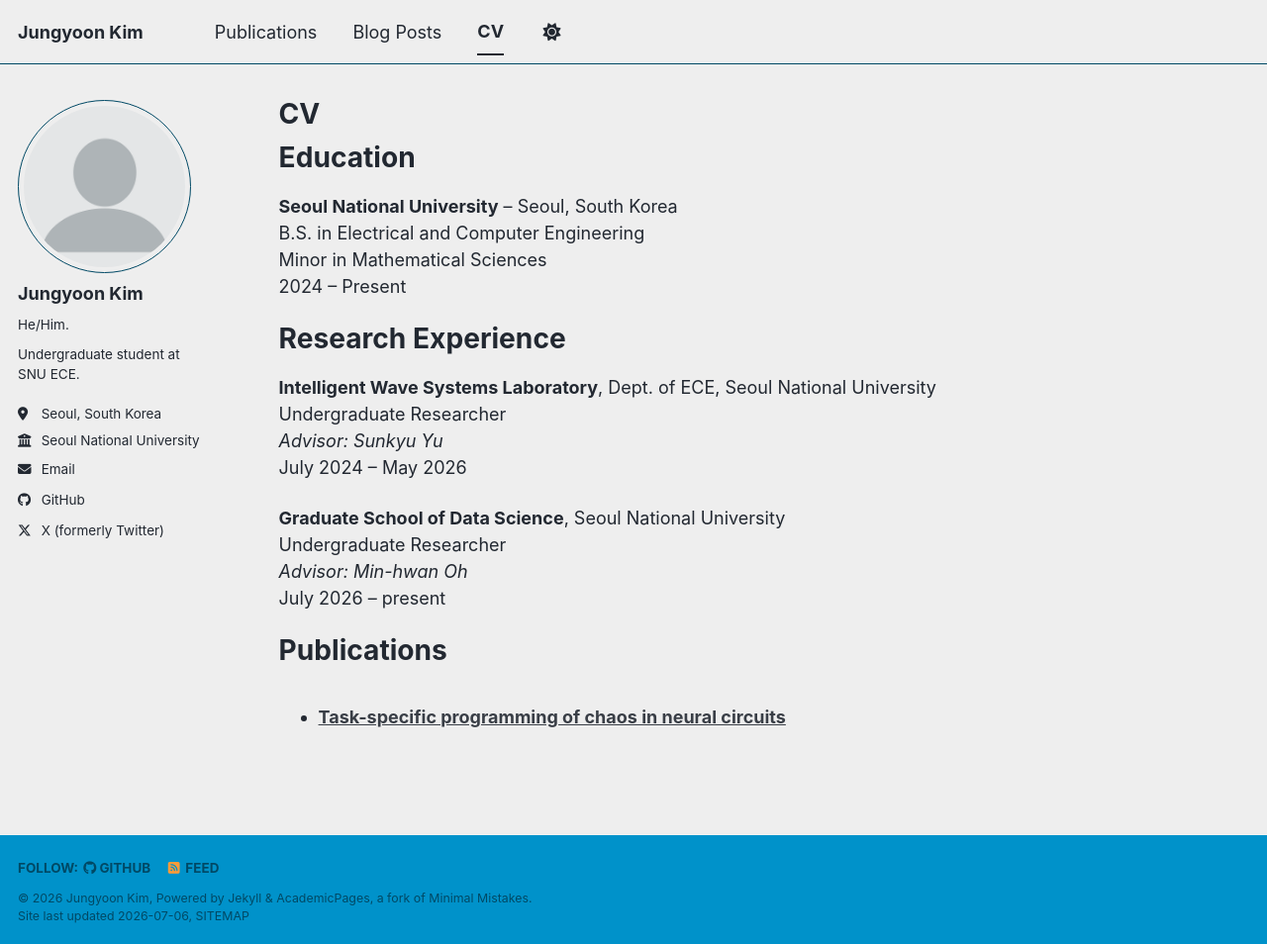
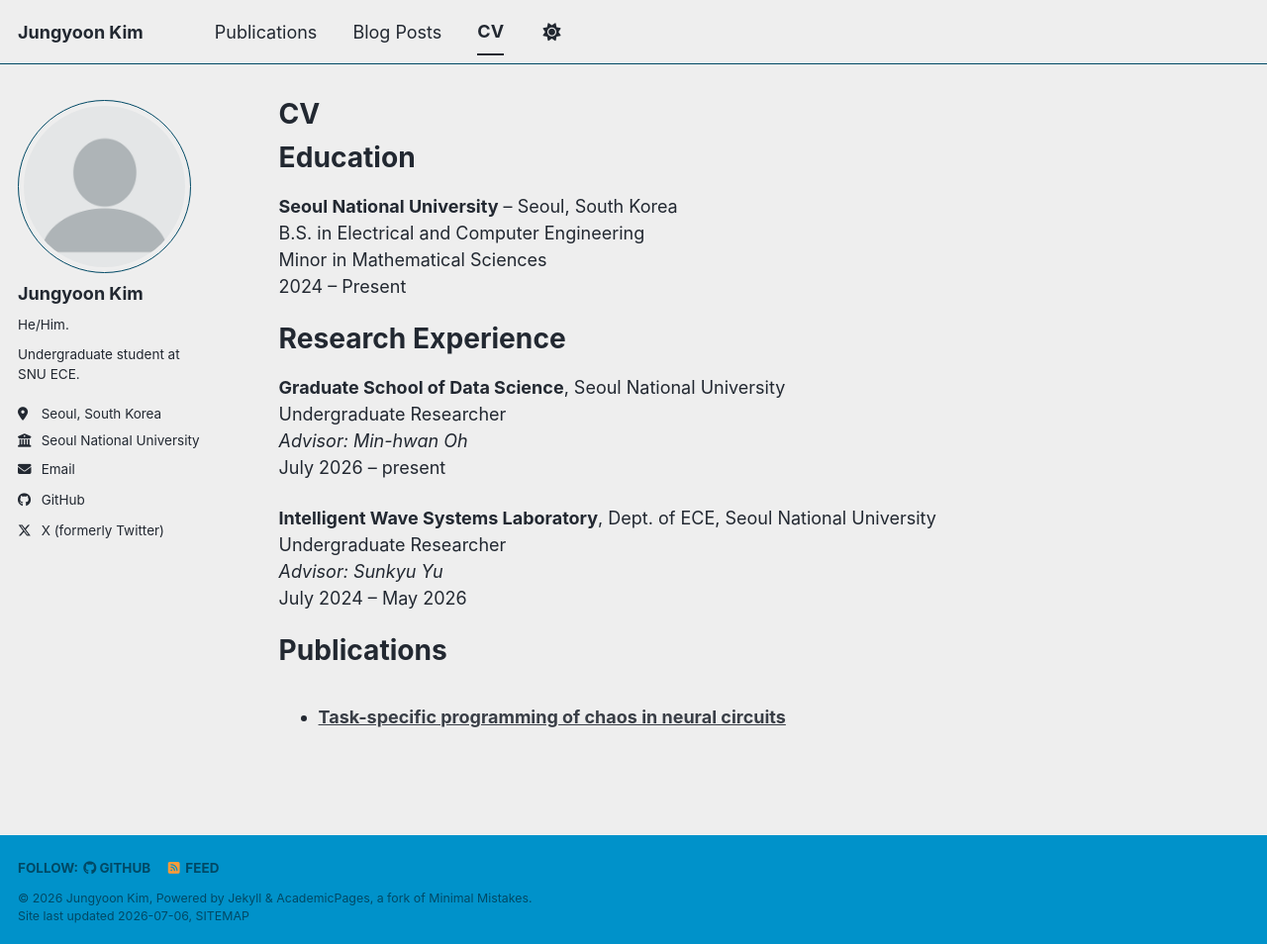
Before and after one commit to cogniti0n/cogniti0n.github.io, a Jekyll site: the page built from _pages/cv.md, in a window 1280 px wide and 954 px high. Shown: the whole window at 99% size. Built offline with Jekyll 4.4.1, drawn with Linux system fonts in a browser that asks for light colours; a script bundle is joined from its source files by our own code; library files that are not in the unit come from our copies; part of the change alters nothing that is shown.

```diff
--- a/_config.yml
+++ b/_config.yml
@@ -12,7 +12,7 @@ site_theme: "air" # The available themes options are "default", "air", "sunrise"
 title: "Jungyoon Kim"
 title_separator: "-"
 name: &name "Jungyoon Kim"
-description: &description "Undergradute student at Seoul National University" # Update this with a general description of your site, this is the default if not overridden by a page
+description: &description "Undergradute student at SNU ECE." # Update this with a general description of your site, this is the default if not overridden by a page
 url:
   https://cogniti0n.github.io # The base hostname & protocol for your site e.g. "https://[your GitHub username].github.io",
   # or if you already have some other page hosted on Github then use "https://[your GitHub username].github.io/[Your Repo Name]"
@@ -31,7 +31,7 @@ author:
   location: "Seoul, South Korea"
   employer: "Seoul National University"
   uri: # URL
-  email: "cogniti0n@snu.ac.kr"
+  email: "cognition@snu.ac.kr"
 
   # Academic websites
   academia: # URL
--- a/_pages/cv.md
+++ b/_pages/cv.md
@@ -20,15 +20,15 @@ Minor in Mathematical Sciences
 Research Experience
 ======
 
+**Graduate School of Data Science**, Seoul National University
+Undergraduate Researcher
+*Advisor: Min-hwan Oh*
+July 2026 -- present
+
 **Intelligent Wave Systems Laboratory**, Dept. of ECE, Seoul National University
 Undergraduate Researcher
 *Advisor: Sunkyu Yu*
 July 2024 -- May 2026
-
-**Graduate School of Data Science**, Seoul National University
-Undergraduate Researcher
-*Advisor: Min-hwan Oh*
-July 2026 -- present
 
 Publications
 ======
```
